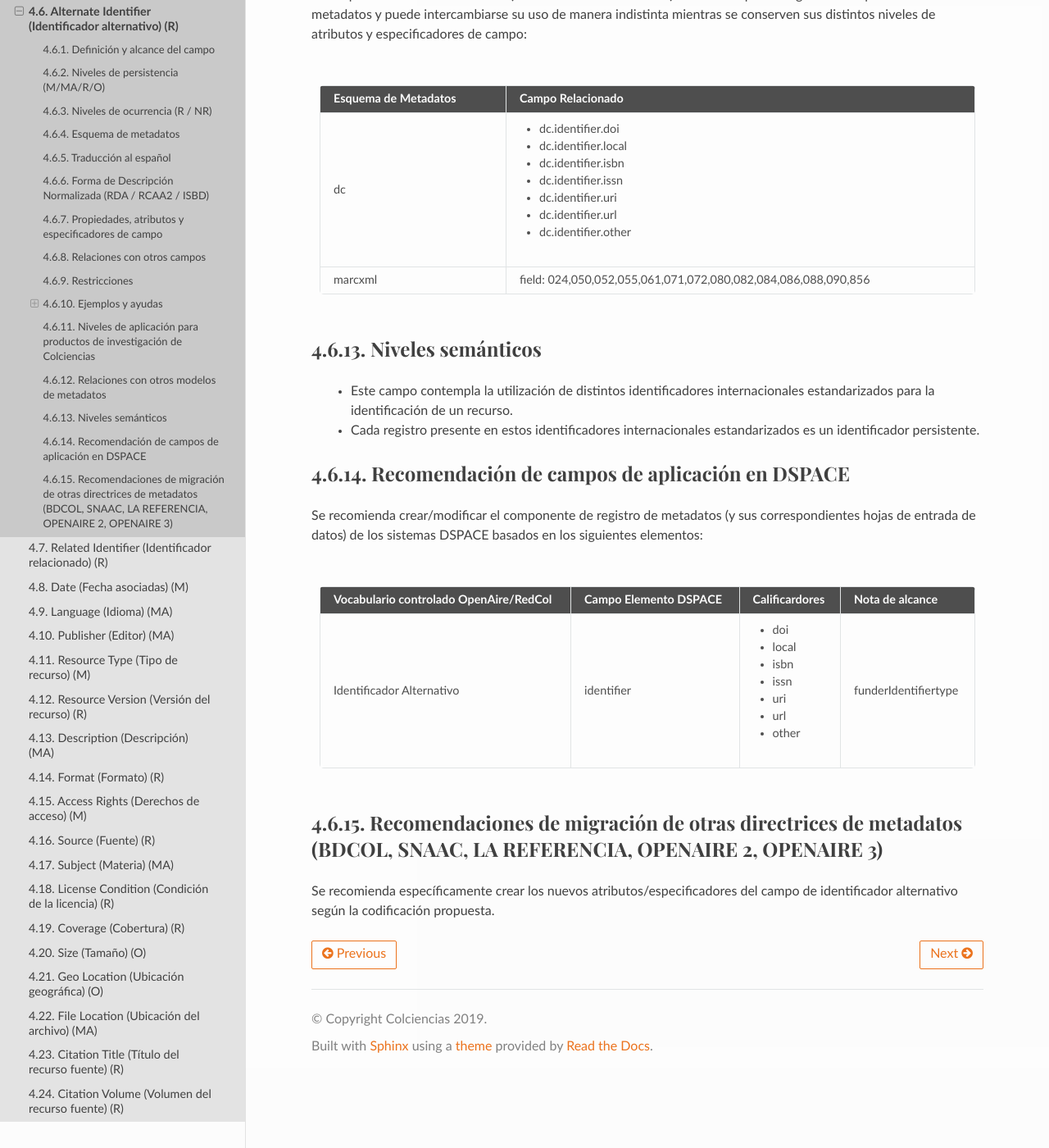
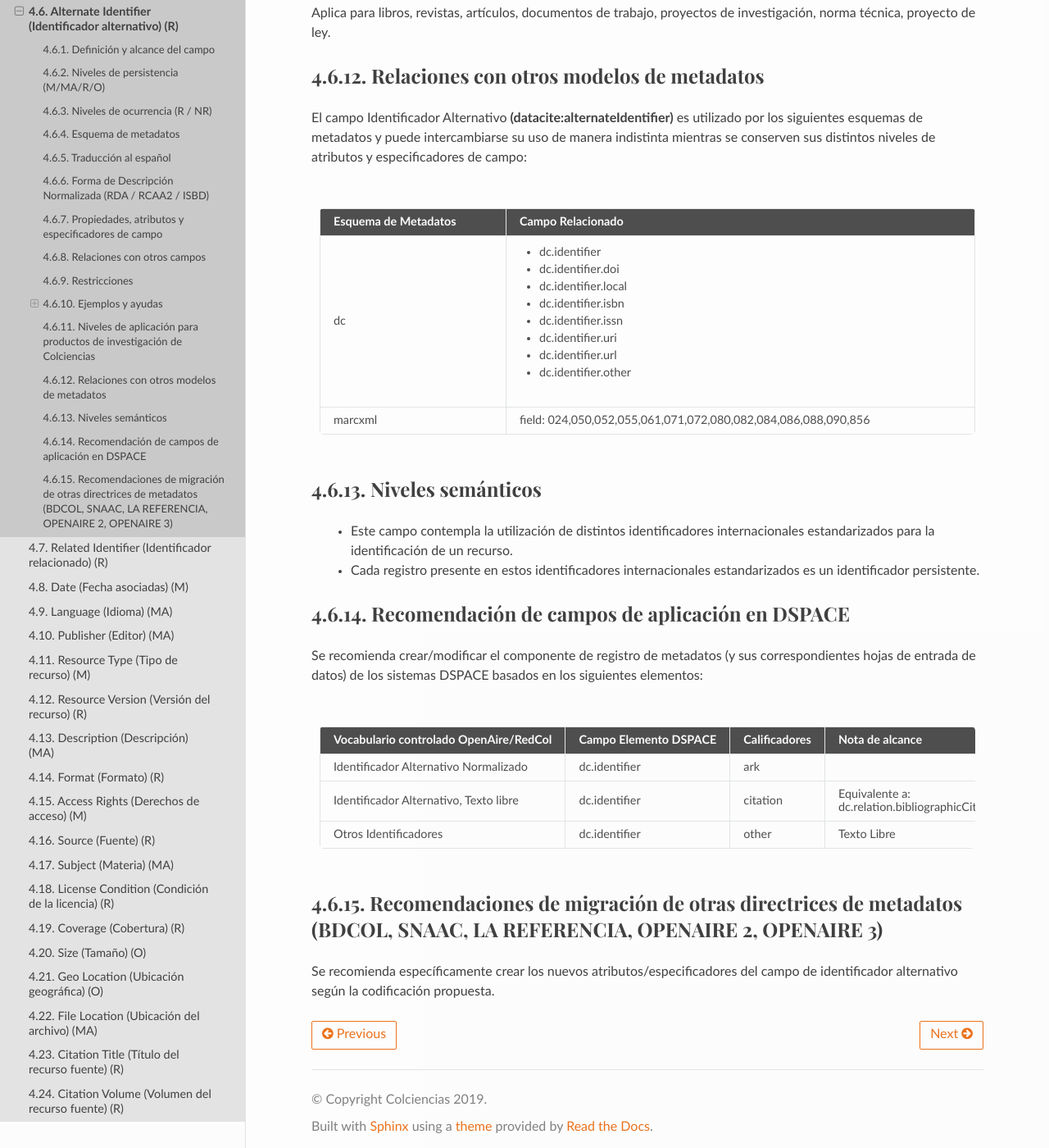
Before and after one commit to rcic/openaire4, a Sphinx documentation site: the page built from docs/field_alternativeidentifier.rst, in a window 1280 px wide and 1400 px high, scrolled down 4820 px. Shown: the whole window at 82% size. Built offline with Sphinx 7.4.7 and the Read the Docs theme 2.0.0, drawn with Linux system fonts in a browser that asks for light colours; some web fonts are replaced; a script that is not in the unit is left out; some of the changed text lies outside the part shown.

Commit message:
actualizacion

```diff
--- a/docs/field_alternativeidentifier.rst
+++ b/docs/field_alternativeidentifier.rst
@@ -148,18 +148,29 @@
    	<datacite:alternateIdentifier alternateIdentifierType="ISBN">978876543213</datacite:alternateIdentifier>
 	</datacite:alternateIdentifiers>
 
+.. code-block:: xml
+   :linenos:
+
+   	<datacite:alternateIdentifier identifierType="HANDLE">http://hdl.handle.net/10272/16239
+	</datacite:alternateIdentifier>
 
 .. code-block:: xml
    :linenos:
 
-   	<datacite:alternateIdentifier identifierType="HANDLE">http://hdl.handle.net/10272/16239</datacite:alternateIdentifier>
+   	<datacite:alternateIdentifiers>
+   	<datacite:alternateIdentifier alternateIdentifierType="DOI">10.1002/anie.201601750
+   	</datacite:alternateIdentifier>
+	<datacite:alternateIdentifiers>
 
-	<datacite:alternateIdentifiers>
-	<datacite:alternateIdentifier alternateIdentifierType="DOI">10.1002/anie.201601750</datacite:alternateIdentifier>
+.. code-block:: xml
+   :linenos:
 
-	<datacite:alternateIdentifier alternateIdentifierType="ISSN">1433-7851</datacite:alternateIdentifier>
+   	<datacite:alternateIdentifier alternateIdentifierType="ISSN">1433-7851</datacite:alternateIdentifier>
 
-	<datacite:alternateIdentifier alternateIdentifierType="ISSN">1521-3773 electrónico</datacite:alternateIdentifier>
+.. code-block:: xml
+   :linenos:
+
+   	<datacite:alternateIdentifier alternateIdentifierType="ISSN">1521-3773 electrónico</datacite:alternateIdentifier>
 	</datacite:alternateIdentifiers>
 
 **Esquema xoai**
@@ -206,7 +217,8 @@
 +----------------------+-------------------------------------------------------------------+
 | Esquema de Metadatos | Campo Relacionado                                                 |
 +======================+===================================================================+
-| dc                   | * dc.identifier.doi                                               |
+| dc                   | * dc.identifier                                                   |
+|                      | * dc.identifier.doi                                               |
 |                      | * dc.identifier.local                                             |
 |                      | * dc.identifier.isbn                                              |
 |                      | * dc.identifier.issn                                              |
@@ -228,17 +240,16 @@
 -----------------------------------------------
 Se recomienda crear/modificar el componente de registro de metadatos (y sus correspondientes hojas de entrada de datos) de los sistemas DSPACE basados en los siguientes elementos:
 
-+----------------------------------------+-----------------------+----------------+----------------------+
-| Vocabulario controlado OpenAire/RedCol | Campo Elemento DSPACE | Calificardores | Nota de alcance      |
-+========================================+=======================+================+======================+
-| Identificador Alternativo              | identifier            | * doi      	  | funderIdentifiertype |
-|                                        |                       | * local    	  |                      |
-|                                        |                       | * isbn     	  |                      |
-|                                        |                       | * issn     	  |                      |
-|                                        |                       | * uri      	  |                      |
-|                                        |                       | * url      	  |                      |
-|                                        |                       | * other    	  |                      |
-+----------------------------------------+-----------------------+----------------+----------------------+
++----------------------------------------+-----------------------+---------------+--------------------------------------------------------------------------------+
+| Vocabulario controlado OpenAire/RedCol | Campo Elemento DSPACE | Calificadores | Nota de alcance                                                                |
++========================================+=======================+===============+================================================================================+
+| Identificador Alternativo Normalizado  | dc.identifier         | ark           |                                                                                |
++----------------------------------------+-----------------------+---------------+--------------------------------------------------------------------------------+
+| Identificador Alternativo, Texto libre | dc.identifier         | citation      | Equivalente a: dc.relation.bibliographicCitation/dcterms.bibliographicCitation |
++----------------------------------------+-----------------------+---------------+--------------------------------------------------------------------------------+
+| Otros Identificadores                  | dc.identifier         | other         | Texto Libre                                                                    |
++----------------------------------------+-----------------------+---------------+--------------------------------------------------------------------------------+
+
 
 Recomendaciones de migración de otras directrices de metadatos (BDCOL, SNAAC, LA REFERENCIA, OPENAIRE 2, OPENAIRE 3)
 --------------------------------------------------------------------------------------------------------------------
```
